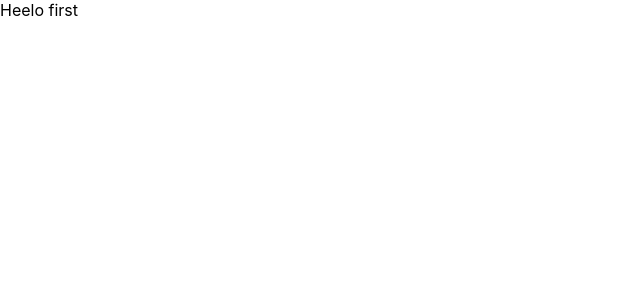
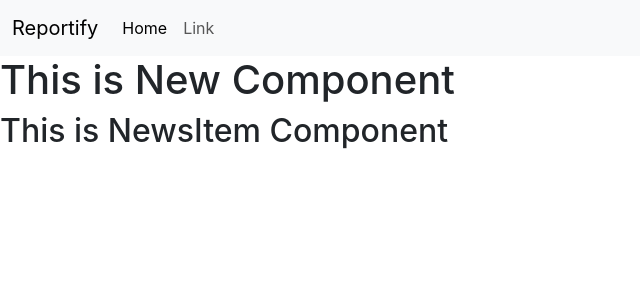
Before and after one commit to Gauravk365kansal/news-app, a React (Create React App) app: page / in a window 1280 px wide. Shown: the top 300 px of the page, without its empty margins (0-640 px from the left). Built offline with nearby package versions, Linux system fonts and the light colour scheme.

Commit message:
Component Structure

```diff
--- a/public/index.html
+++ b/public/index.html
@@ -7,37 +7,19 @@
     <meta name="theme-color" content="#000000" />
     <meta
       name="description"
-      content="Web site created using create-react-app"
+      content="Regularly publish well-researched, informative, and engaging posts on topics related to your niche."
     />
     <link rel="apple-touch-icon" href="%PUBLIC_URL%/logo192.png" />
-    <!--
-      manifest.json provides metadata used when your web app is installed on a
-      user's mobile device or desktop. See https://developers.google.com/web/fundamentals/web-app-manifest/
-    -->
+
     <link rel="manifest" href="%PUBLIC_URL%/manifest.json" />
-    <!--
-      Notice the use of %PUBLIC_URL% in the tags above.
-      It will be replaced with the URL of the `public` folder during the build.
-      Only files inside the `public` folder can be referenced from the HTML.
+    <link href="https://cdn.jsdelivr.net/npm/bootstrap@5.3.1/dist/css/bootstrap.min.css" rel="stylesheet" integrity="sha384-4bw+/aepP/YC94hEpVNVgiZdgIC5+VKNBQNGCHeKRQN+PtmoHDEXuppvnDJzQIu9" crossorigin="anonymous">
 
-      Unlike "/favicon.ico" or "favicon.ico", "%PUBLIC_URL%/favicon.ico" will
-      work correctly both with client-side routing and a non-root public URL.
-      Learn how to configure a non-root public URL by running `npm run build`.
-    -->
-    <title>React App</title>
+    <title>Reportify: Amplify Your Knowledge  </title>
   </head>
   <body>
     <noscript>You need to enable JavaScript to run this app.</noscript>
     <div id="root"></div>
-    <!--
-      This HTML file is a template.
-      If you open it directly in the browser, you will see an empty page.
-
-      You can add webfonts, meta tags, or analytics to this file.
-      The build step will place the bundled scripts into the <body> tag.
-
-      To begin the development, run `npm start` or `yarn start`.
-      To create a production bundle, use `npm run build` or `yarn build`.
-    -->
+    <script src="https://cdn.jsdelivr.net/npm/@popperjs/core@2.11.8/dist/umd/popper.min.js" integrity="sha384-I7E8VVD/ismYTF4hNIPjVp/Zjvgyol6VFvRkX/vR+Vc4jQkC+hVqc2pM8ODewa9r" crossorigin="anonymous"></script>
+    <script src="https://cdn.jsdelivr.net/npm/bootstrap@5.3.1/dist/js/bootstrap.min.js" integrity="sha384-Rx+T1VzGupg4BHQYs2gCW9It+akI2MM/mndMCy36UVfodzcJcF0GGLxZIzObiEfa" crossorigin="anonymous"></script>
   </body>
 </html>
--- a/src/App.js
+++ b/src/App.js
@@ -1,12 +1,15 @@
 import logo from './logo.svg';
 import './App.css';
 import React, { Component } from 'react'
+import Navbar from './Components/Navbar';
+import News from './Components/News';
 
 export default class App extends Component {
   render() {
     return (
       <div>
-        Heelo first
+        <Navbar></Navbar>
+        <News></News>
       </div>
     )
   }
```
